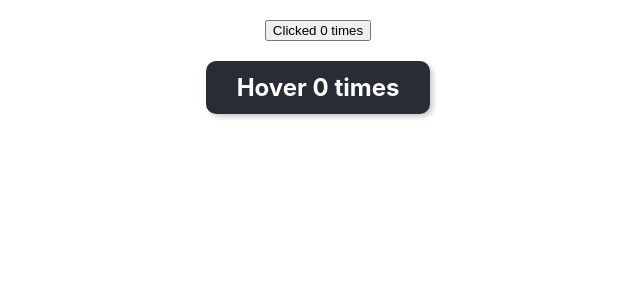
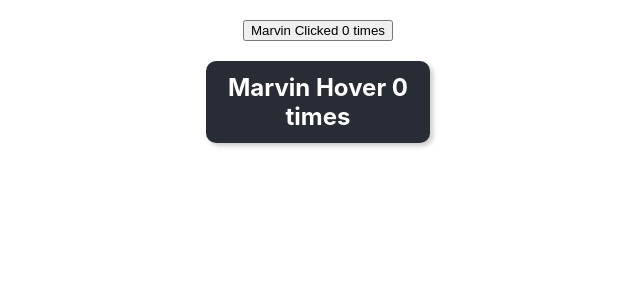
Before and after one commit to marvinjk6/React-Fundaments, a React (Create React App) app in the folder react-fundaments/: page / in a window 1280 px wide. Shown: the top 300 px of the page, without its empty margins (322-962 px from the left). Built offline with nearby package versions, Linux system fonts and the light colour scheme.

Commit message:
video 34 - Higher Order Components (Part 2)

```diff
--- a/react-fundaments/src/components/ClickCounter.js
+++ b/react-fundaments/src/components/ClickCounter.js
@@ -13,31 +13,18 @@
 
 
 import React, { Component } from 'react'
+import UpdatedComponent from './withCounter'
 
 class ClickCounter extends Component {
 
-  constructor(props) {
-    super(props)
+  render() {
 
-    this.state = {
-        count: 0
-    }
-
-    this.incrementCount = this.incrementCount.bind(this)
-
-  }
-
-  incrementCount() {
-    this.setState(prevState => {
-      return { count: prevState.count + 1 }
-    })
-  }
-
-
-  render() {
-    const { count } = this.state
-    return <button onClick={this.incrementCount}>Clicked {count} times</button>
+    //const { count } = this.state
+    //this way
+    const {name, count , incrementCount} = this.props
+    return <button onClick={incrementCount}>{name} Clicked {count} times</button>
   }
 }
 
-export default ClickCounter
+// while exporting the UpdatedComponent passing in ClickCounter component
+export default UpdatedComponent(ClickCounter)
--- a/react-fundaments/src/components/HoverCounter.js
+++ b/react-fundaments/src/components/HoverCounter.js
@@ -1,29 +1,18 @@
 /** Client Hover */
 
 import React, { Component } from 'react'
+import UpdatedComponent from './withCounter'
 
 class HoverCounter extends Component {
 
-  constructor(props) {
-    super(props)
+  render() {
 
-    this.state = {
-       count: 0
-    }
-
-    this.incrementCount = this.incrementCount.bind(this)
-  }
-
-  incrementCount() {
-    this.setState((prevState) => {
-        return { count: prevState.count + 1 }
-    })
-  }
-
-  render() {
-    const { count } = this.state
-    return  <h2 className="hover" onMouseOver={this.incrementCount}>Hover {count} times</h2>
+    //const { count } = this.state
+    // or this way
+    return  <h2 className="hover"  onMouseOver={this.props.incrementCount}>
+            {this.props.name} Hover {this.props.count} times
+        </h2>
   }
 }
 
-export default HoverCounter
+export default UpdatedComponent(HoverCounter)
--- /dev/null
+++ b/react-fundaments/src/components/withCounter.js
@@ -0,0 +1,35 @@
+
+import React from 'react'
+
+const UpdatedComponent = (OriginalComponent) => {
+    class NewComponent extends React.Component {
+        constructor(props) {
+          super(props)
+
+          this.state = {
+             count: 0
+          }
+          this.incrementCount = this.incrementCount.bind(this)
+        }
+
+        incrementCount() {
+            this.setState(prevState =>{
+                return { count: prevState.count + 1 }
+            })
+        }
+
+        // pass the method and the state using this
+        render() {
+            return <OriginalComponent
+            name="Marvin"
+            count={this.state.count}
+            incrementCount={this.incrementCount}
+            />
+        }
+    }
+    return NewComponent
+}
+
+export default UpdatedComponent
+// after exporting the components in the Higher Order Component method, they both have acces to the prop name
+// the functionality we want to share is incrementCount, let's put it in the Higher Order Component (UpdadeComponent), now we need to pass down the state and the increment count method as props so that the original component can make use of that functionality
```
Also changed, not shown: react-fundaments/src/App.js (+15 -0 lines).
